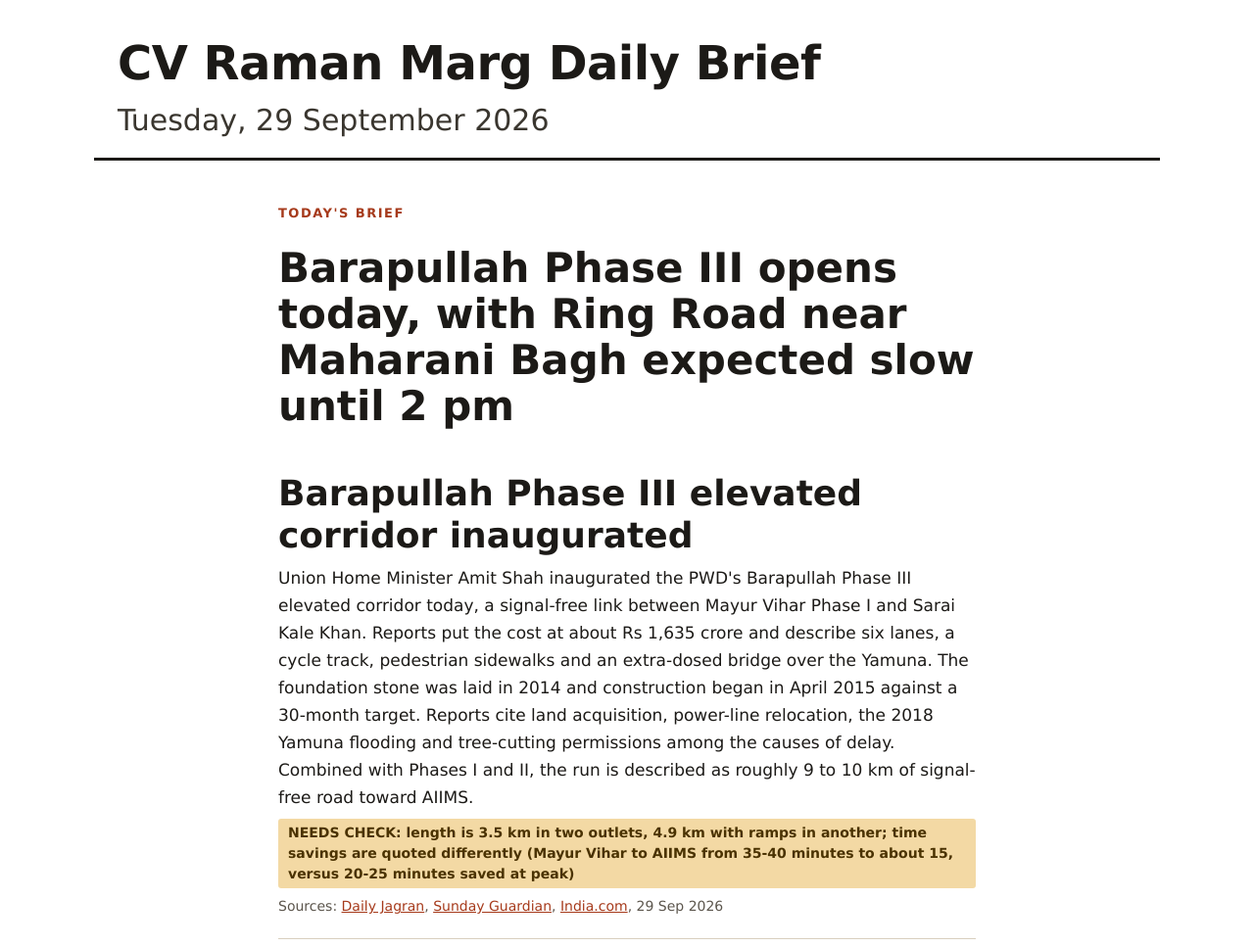
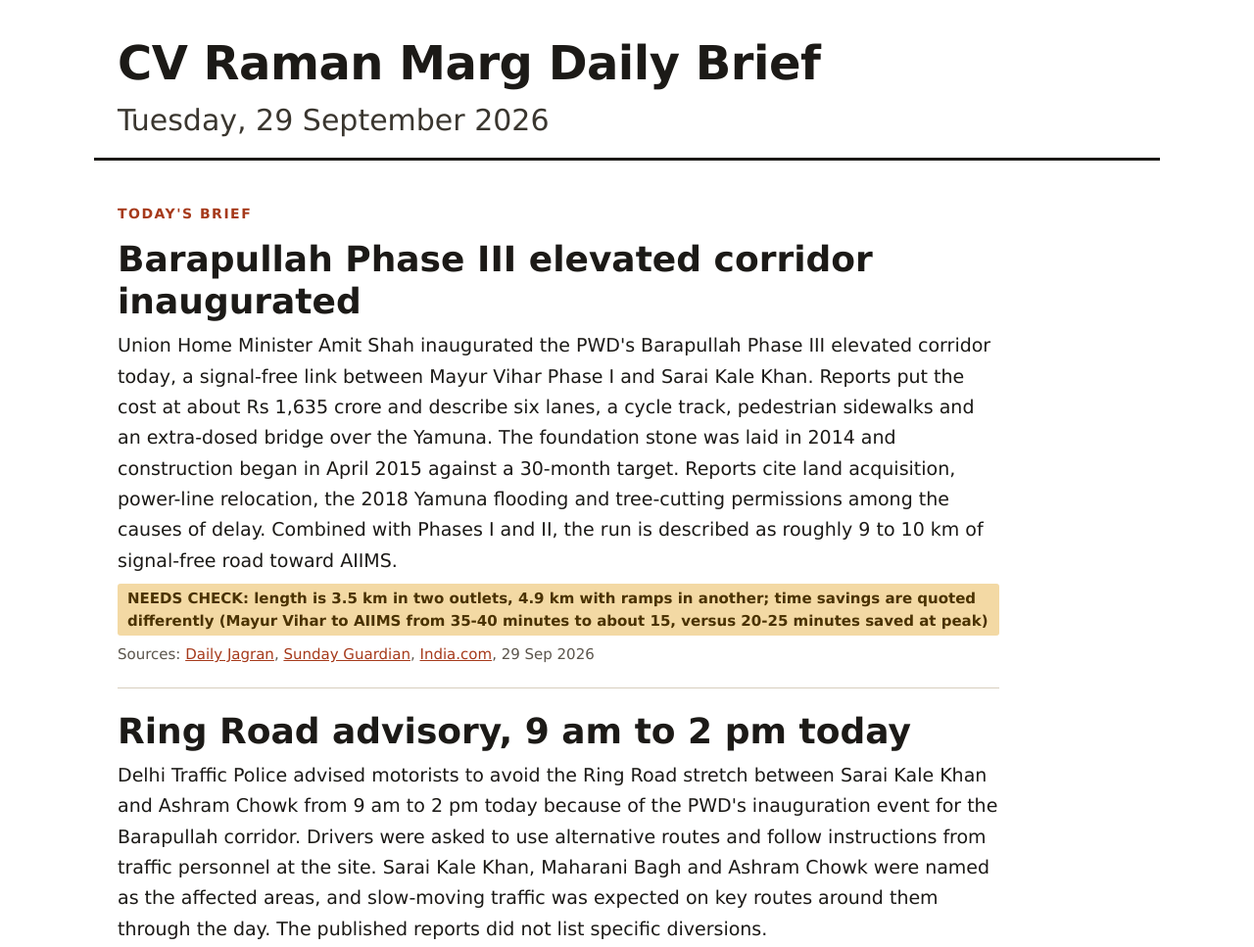
Before and after one commit to cvramanmarg/cvramanmarg.github.io, a plain HTML site: page index.html in a window 1280 px wide. Shown: the top 967 px of the page at 98% size. Drawn offline with Linux system fonts and the light colour scheme.

Commit message:
2nd commit

```diff
--- a/index.html
+++ b/index.html
@@ -15,7 +15,6 @@
 
 <main>
   <div class="label">Today's brief</div>
-  <h2 class="lead">Barapullah Phase III opens today, with Ring Road near Maharani Bagh expected slow until 2 pm</h2>
 
   <article>
     <h3>Barapullah Phase III elevated corridor inaugurated</h3>
--- a/style.css
+++ b/style.css
@@ -6,16 +6,17 @@ header{padding:28px 24px 16px;border-bottom:3px solid var(--ink)}
 header,main,footer{max-width:1088px;margin:0 auto}
 h1.site{margin:0;font-size:clamp(28px,5vw,48px);font-weight:700;line-height:1.5;letter-spacing:-.5px}
 .date{font-size:clamp(18px,3vw,30px);font-weight:500;color:#3a362f;line-height:1.5}
-main{max-width:760px;padding:44px 24px 0}
-.label{font-size:13px;font-weight:600;letter-spacing:1.5px;text-transform:uppercase;color:var(--ac)}
-h2.lead{margin:22px 0;font-size:clamp(26px,4vw,42px);line-height:1.12;font-weight:700}
+main{padding:44px 24px 0}
+main>*{max-width:900px}
+.label{font-size:14px;font-weight:600;letter-spacing:1.5px;text-transform:uppercase;color:var(--ac)}
 article{padding:22px 0;border-top:1px solid var(--line)}
-article:first-of-type{border-top:0}
+article:first-of-type{border-top:0;padding-top:14px}
 article h3{margin:0 0 8px;font-size:clamp(24px,3.6vw,36px);line-height:1.2;font-weight:700}
 article p{margin:0 0 8px;font-size:17px;line-height:1.65}
-.check{display:inline-block;background:#f3d9a4;color:#4a3200;font-size:14px;font-weight:600;padding:4px 10px;border-radius:3px;margin:0 0 8px}
-.src{font-size:14px;color:var(--mut)}
+.check{display:inline-block;background:#f3d9a4;color:#4a3200;font-size:15px;font-weight:600;padding:4px 10px;border-radius:3px;margin:0 0 8px}
+.src{font-size:15px;color:var(--mut)}
 .earlier{margin-top:22px}
 .earlier h2{margin:0 0 12px;font-size:24px;font-weight:700;border-bottom:1px solid var(--ink);padding-bottom:8px}
 .earlier p{color:var(--mut);font-size:16px;margin:0}
-footer{padding:24px;margin-top:48px;font-size:13px;color:var(--mut);border-top:1px solid var(--line)}
+footer{padding:24px;margin-top:48px;font-size:14px;color:var(--mut);border-top:1px solid var(--line)}
+@media(min-width:900px){article p{font-size:19px}.earlier p{font-size:18px}}
```
